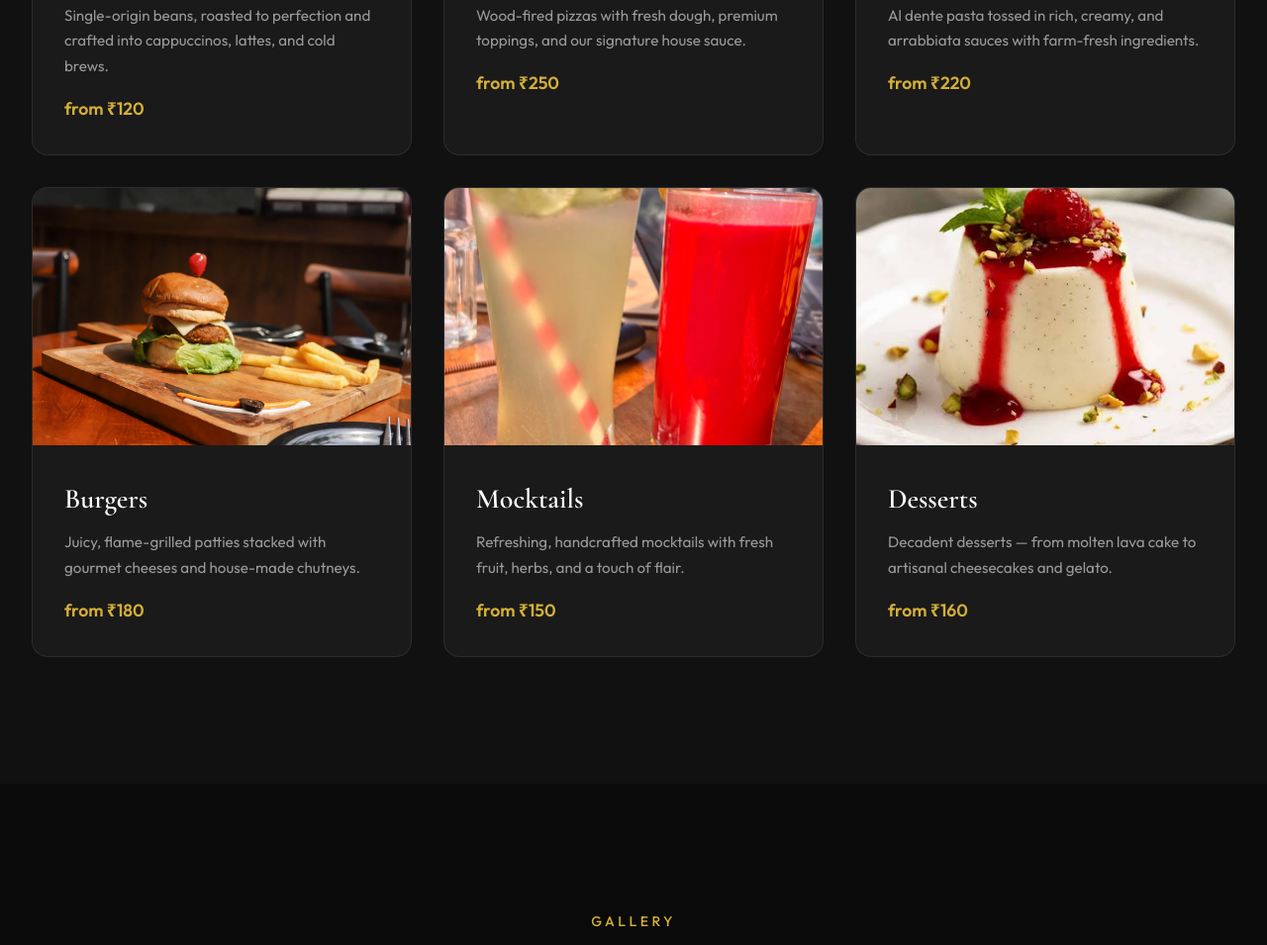
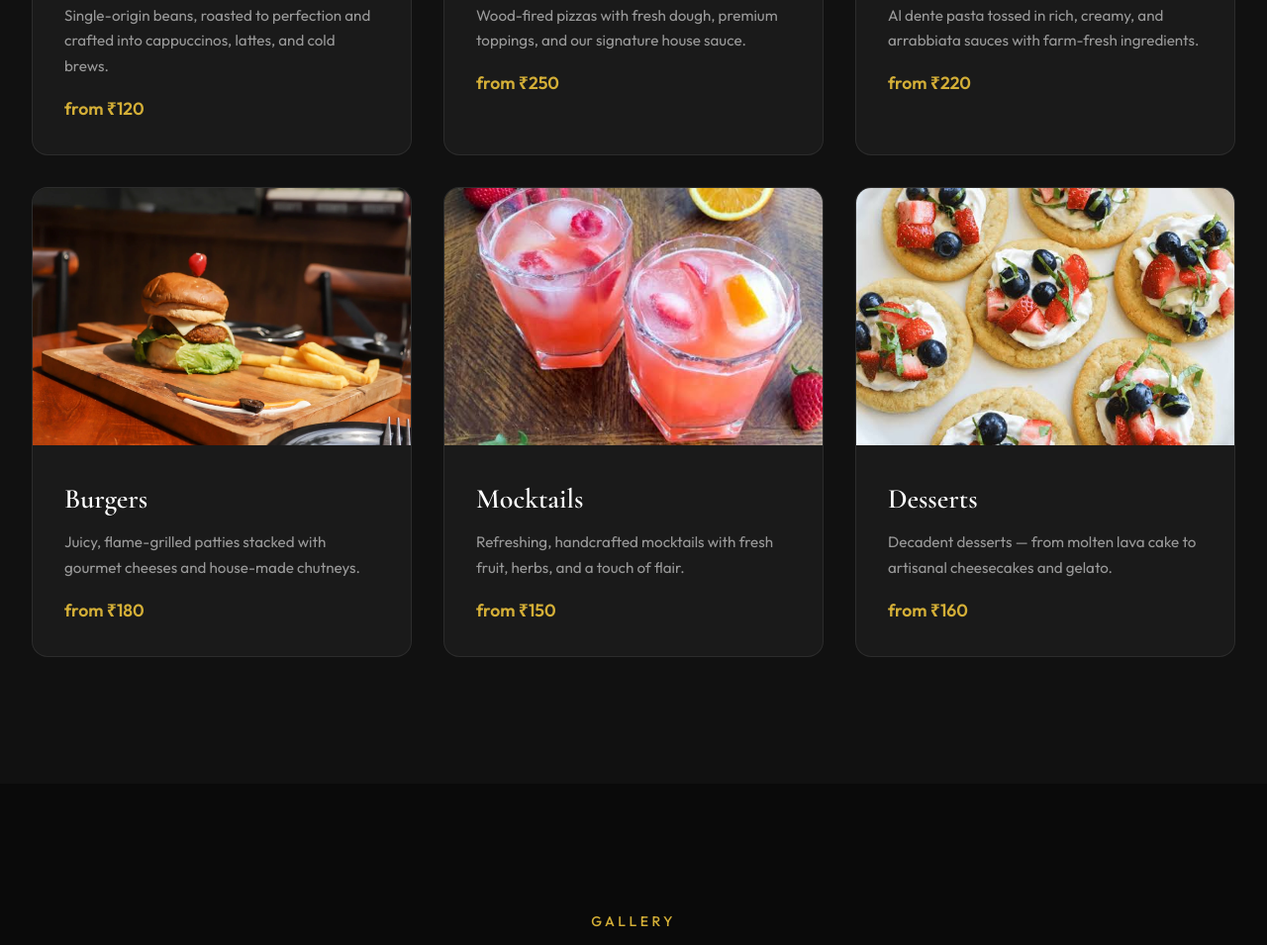
Before and after one commit to devnarayan6012-sys/Cafe-55-Varanasi, a website built with Vite: page index.html in a window 1280 px wide. Shown: the part 2708-3663 px from the top of the page at 99% size. Built offline with nearby package versions, Linux system fonts and the light colour scheme.

Commit message:
Changed Asthetics

```diff
--- a/index.html
+++ b/index.html
@@ -235,7 +235,7 @@
           </article>
           <article class="menu-card reveal">
             <div class="menu-card-image">
-              <img src="./Images/mocktail.webp" alt="Vibrant signature mocktails" loading="lazy" />
+              <img src="./Images/mocktail1.jpeg" alt="Vibrant signature mocktails" loading="lazy" />
             </div>
             <div class="menu-card-body">
               <h3 class="menu-card-title">Mocktails</h3>
@@ -245,7 +245,7 @@
           </article>
           <article class="menu-card reveal">
             <div class="menu-card-image">
-              <img src="./Images/desert.jpeg" alt="Strawberry raspberry dessert" loading="lazy" />
+              <img src="./Images/desert1.jpeg" alt="Strawberry raspberry dessert" loading="lazy" />
             </div>
             <div class="menu-card-body">
               <h3 class="menu-card-title">Desserts</h3>
```
Also changed, not shown: Images/desert1.jpeg (added), Images/mocktail1.jpeg (added).
